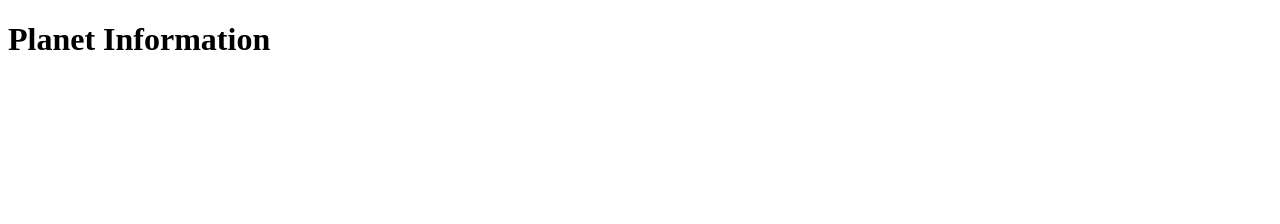
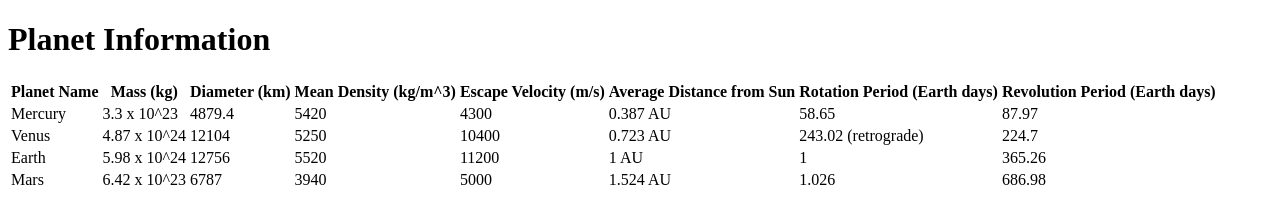
Before and after one commit to nfreund22/lab5, a plain HTML site: page index.html in a window 1280 px wide. Drawn offline with Linux system fonts and the light colour scheme.

Commit message:
Update index.html

```diff
--- a/index.html
+++ b/index.html
@@ -1,11 +1,62 @@
 <!DOCTYPE html>
 <html lang="en">
-  <head>
-    <meta charset="UTF-8">
+	<head>
+		<meta charset="UTF-8">
     <title>Planet Information</title>
 		<link rel="stylesheet" href="css/style.css"/>
   </head>
   <body>
     <h1>Planet Information</h1>
+		<table>
+			<tr>
+				<th>Planet Name</th>
+				<th>Mass (kg)</th>
+				<th>Diameter (km)</th>
+				<th>Mean Density (kg/m^3)</th>
+				<th>Escape Velocity (m/s)</th>
+				<th>Average Distance from Sun</th>
+				<th>Rotation Period (Earth days)</th>
+				<th>Revolution Period (Earth days)</th>
+			</tr>
+			<tr>
+				<td>Mercury</td>
+				<td>3.3 x 10^23</td>
+				<td>4879.4</td>
+				<td>5420</td>
+				<td>4300</td>
+				<td>0.387 AU</td>
+				<td>58.65</td>
+				<td>87.97</td>
+			</tr>
+			<tr>
+				<td>Venus</td>
+				<td>4.87 x 10^24</td>
+				<td>12104</td>
+				<td>5250</td>
+				<td>10400</td>
+				<td>0.723 AU</td>
+				<td>243.02 (retrograde)</td>
+				<td>224.7</td>
+			</tr>
+			<tr>
+				<td>Earth</td>
+				<td>5.98 x 10^24</td>
+				<td>12756</td>
+				<td>5520</td>
+				<td>11200</td>
+				<td>1 AU</td>
+				<td>1</td>
+				<td>365.26</td>
+			</tr>
+			<tr>
+				<td>Mars</td>
+				<td>6.42 x 10^23</td>
+				<td>6787</td>
+				<td>3940</td>
+				<td>5000</td>
+				<td>1.524 AU</td>
+				<td>1.026</td>
+				<td>686.98</td>
+			</tr>
   </body>
 </html>
```
